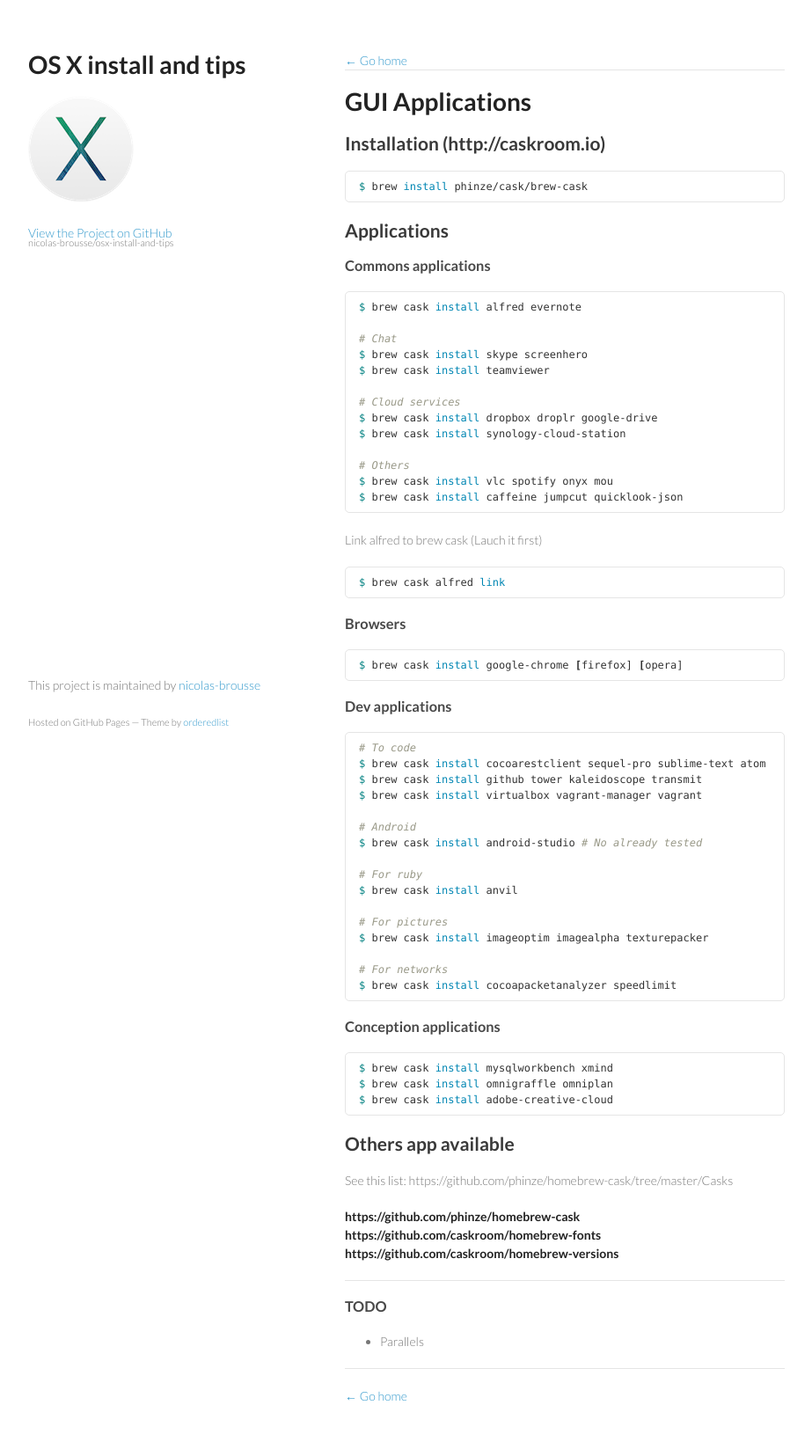
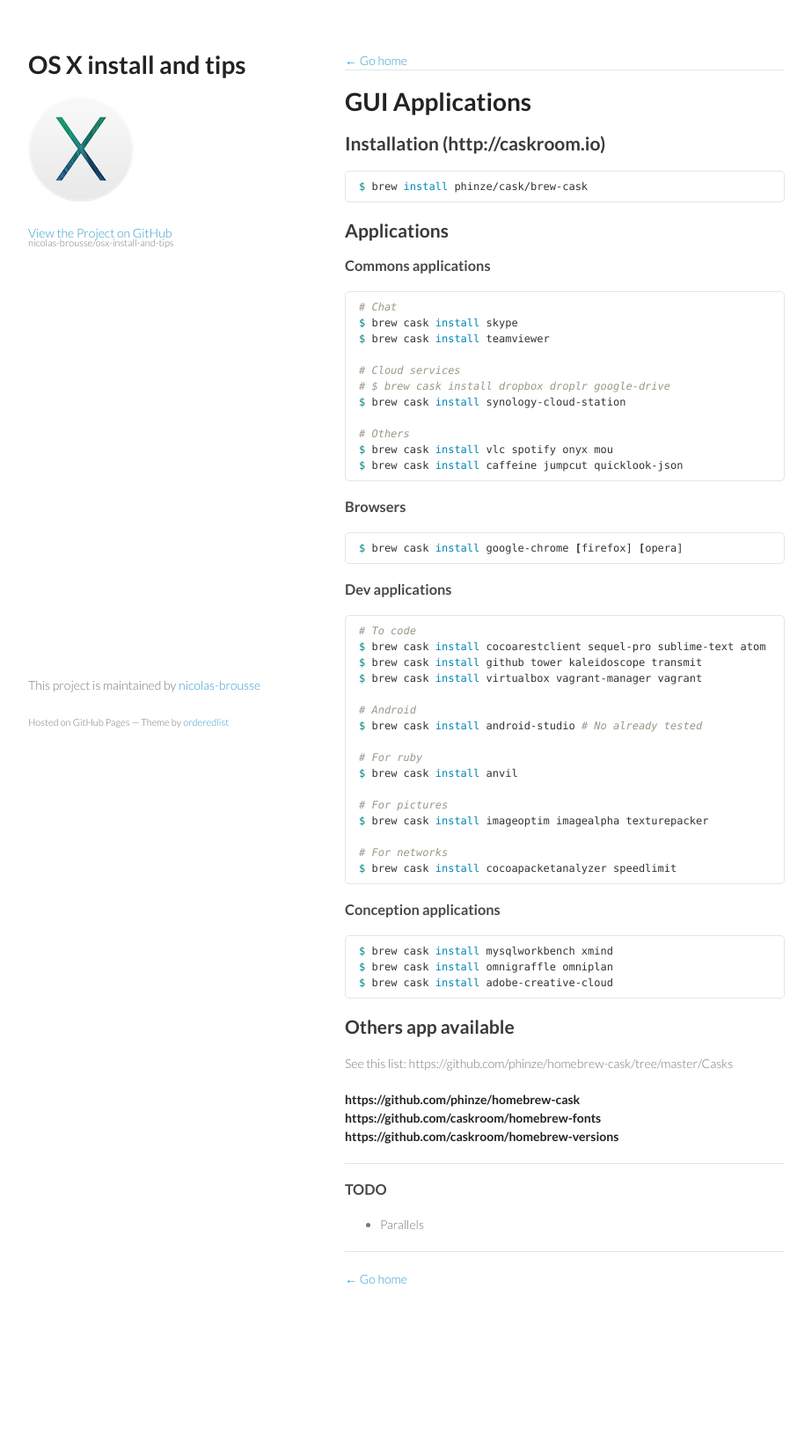
Before and after one commit to nicolas-brousse/osx-install-and-tips, a Jekyll site: the page built from pages/installation/gui-apps.md, in a window 1280 px wide. Shown: the whole page at 88% size, without its empty margins (178-1101 px from the left). Built offline with Jekyll 4.4.1, drawn with Linux system fonts in a browser that asks for light colours; Markdown is read by kramdown in place of the engine named in the settings; after the commit the page ends 1514 px from its top, so only the background shows below that.

Commit message:
Cleanup and up date installation pages

````diff
--- a/pages/installation/gui-apps.md
+++ b/pages/installation/gui-apps.md
@@ -14,25 +14,17 @@
 ### Commons applications
 
 ```bash
-$ brew cask install alfred evernote
-
 # Chat
-$ brew cask install skype screenhero
+$ brew cask install skype
 $ brew cask install teamviewer
 
 # Cloud services
-$ brew cask install dropbox droplr google-drive
+# $ brew cask install dropbox droplr google-drive
 $ brew cask install synology-cloud-station
 
 # Others
 $ brew cask install vlc spotify onyx mou
 $ brew cask install caffeine jumpcut quicklook-json
-```
-
-Link alfred to brew cask (Lauch it first)
-
-```bash
-$ brew cask alfred link
 ```
 
 
````
Also changed, not shown: pages/installation/homebrew.md (+2 -0 lines), pages/installation/rbenv.md (+1 -1 lines).
